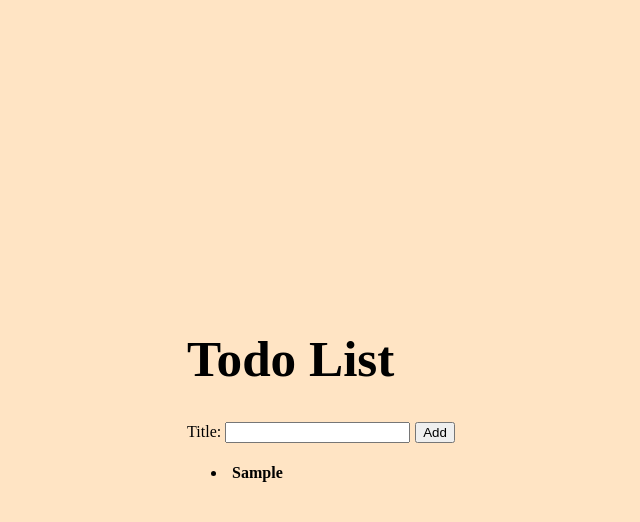
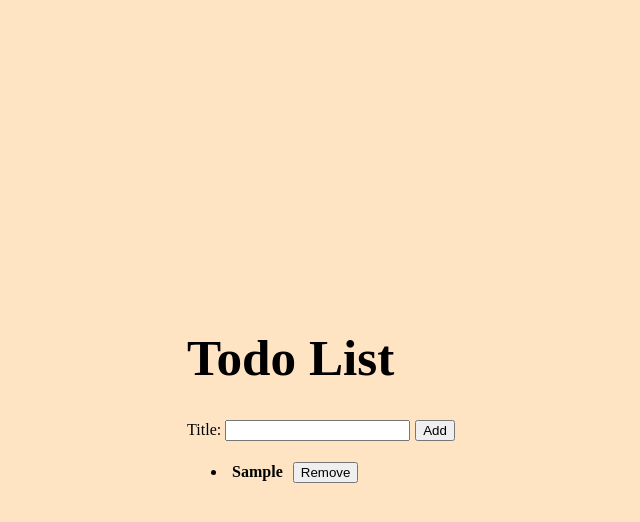
Before and after one commit to ifarooq09/react-todo, a React (Vite) app: page / in a window 1280 px wide. Both pictures are taken after typing "Sample" into the empty fields and a click on the button "Add". Shown: the top 522 px of the page, without its empty margins (319-959 px from the left). Built offline with nearby package versions, Linux system fonts and the light colour scheme.

Commit message:
Lesson 1.6 Assignment completed as per instruction and submitting for review

```diff
--- a/src/AddTodoForm.jsx
+++ b/src/AddTodoForm.jsx
@@ -1,4 +1,5 @@
 import { useState } from "react";
+import InputWithLabel from "./InputWithLabel";
 
 const AddTodoForm = ({ onAddTodo }) => {
   const [todoTitle, setTodoTitle] = useState("");
@@ -25,14 +26,9 @@ const AddTodoForm = ({ onAddTodo }) => {
   return (
     <div>
       <form onSubmit={handleAddTodo}>
-        <label htmlFor="todoTitle">Title: </label>
-        <input
-          id="todoTitle"
-          type="text"
-          name="title"
-          value={todoTitle}
-          onChange={handleTitleChange}
-        />
+        <InputWithLabel todoTitle={todoTitle} handleTitleChange={handleTitleChange}>
+          Title
+        </InputWithLabel>
         <button type="submit" style={{ marginLeft: "5px" }}>
           Add
         </button>
--- a/src/App.jsx
+++ b/src/App.jsx
@@ -25,13 +25,19 @@ function App() {
     setTodoList([...todoList, newTodo]);
   };
 
+  const removeTodo = (id) => {
+    const newTodoList = todoList.filter(todo => todo.id !== id);
+
+    setTodoList(newTodoList);
+  };
+
   return (
     <>
       <h1>Todo List</h1>
 
       <AddTodoForm onAddTodo={addTodo} />
 
-      <TodoList todoList={todoList} />
+      <TodoList todoList={todoList} onRemoveTodo={removeTodo} />
     </>
   );
 }
--- /dev/null
+++ b/src/InputWithLabel.jsx
@@ -0,0 +1,24 @@
+import { useEffect, useRef } from "react";
+
+const InputWithLabel = ({ children, todoTitle, handleTitleChange}) => {
+    const inputRef = useRef();
+
+    useEffect(() => {
+        inputRef.current.focus();
+    },[inputRef])
+  return (
+    <>
+      <label htmlFor="todoTitle">{children}: </label>
+      <input
+        id="todoTitle"
+        type="text"
+        name="title"
+        value={todoTitle}
+        onChange={handleTitleChange}
+        ref={inputRef}
+      />
+    </>
+  );
+};
+
+export default InputWithLabel;
--- a/src/TodoList.jsx
+++ b/src/TodoList.jsx
@@ -1,13 +1,13 @@
 import TodoListItem from "./TodoListItem"
 
-const TodoList = ({ todoList }) => {
+const TodoList = ({ todoList, onRemoveTodo }) => {
 
   return (
     <div>
       <ul>
         {
           todoList.map((todo) => (
-            <TodoListItem key={todo.id} todo={todo} />
+            <TodoListItem key={todo.id} todo={todo} onRemoveTodo={onRemoveTodo} />
           ))
         }
       </ul>
--- a/src/TodoListItem.jsx
+++ b/src/TodoListItem.jsx
@@ -1,9 +1,12 @@
 
-const TodoListItem = ({ todo }) => {
+const TodoListItem = ({ todo, onRemoveTodo }) => {
 
   return (
     <div>
-      <li>{todo.title}</li>
+      <li>
+        {todo.title}
+        <button type="button" style={{marginLeft: "10px"}} onClick={() => onRemoveTodo(todo.id)}>Remove</button>
+      </li>
     </div>
   )
 }
```
